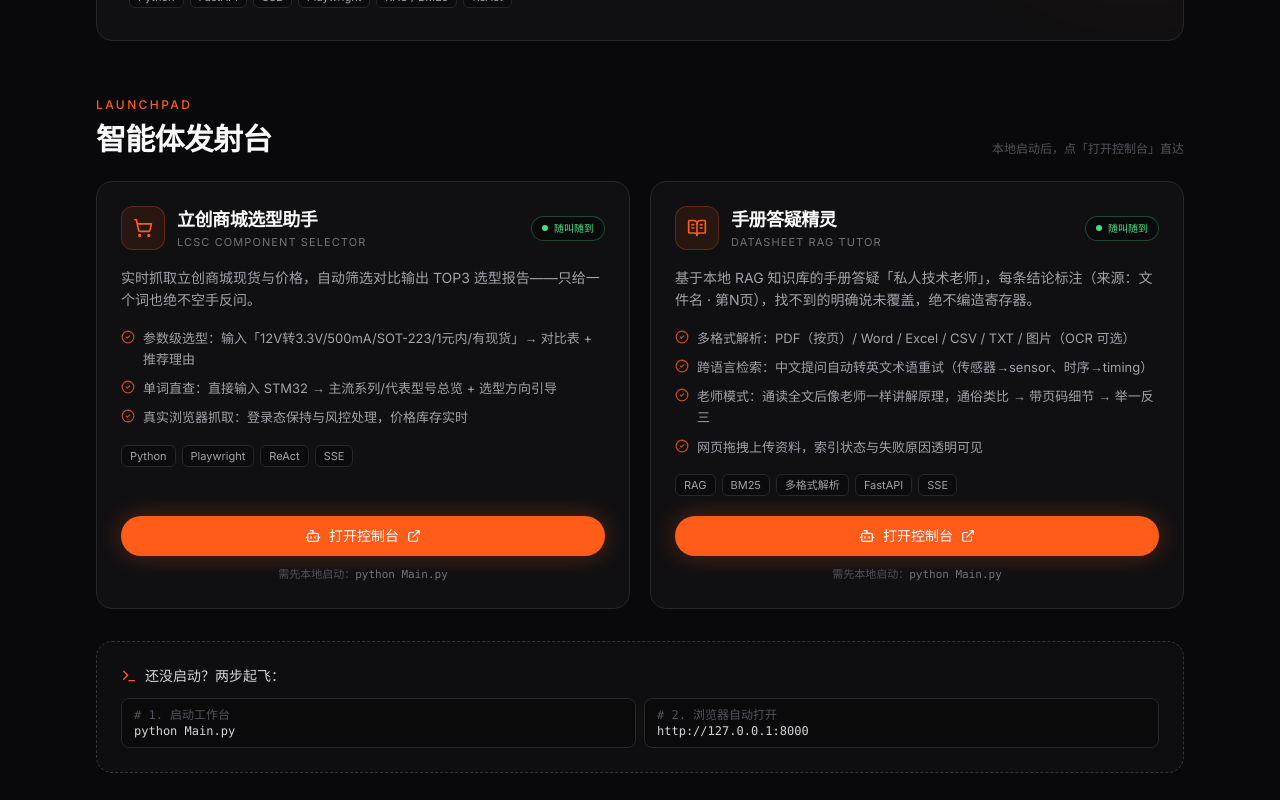
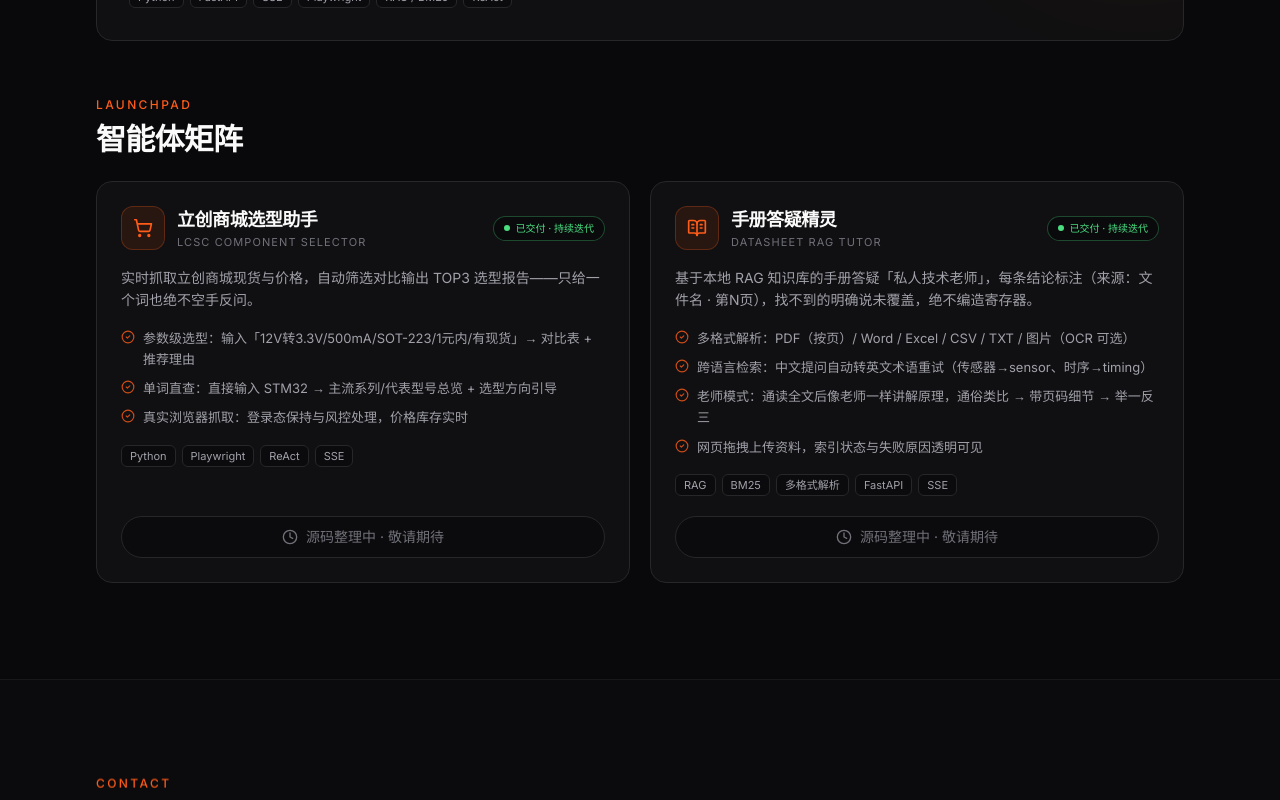
Before and after one commit to jiuming-666/zehua-portfolio, a Next.js app: page /agents in a window 1280 px wide. Shown: the part 620-1420 px from the top of the page. Built offline with nearby package versions, Linux system fonts and the light colour scheme.

Commit message:
移除智能体本地启动入口与项目数量化文案

```diff
--- a/app/agents/page.tsx
+++ b/app/agents/page.tsx
@@ -16,7 +16,7 @@ export default function AgentsPage() {
         eyebrow="AI Agents · 自研智能体"
         icon={Bot}
         title="我的智能体工作台"
-        description="我把日常研发里重复的活儿交给自研智能体：元器件选型、手册答疑。全部基于自建 ReAct 框架与本地 RAG，数据真实可溯源。启动本地工作台后，可从本页一键直达控制台。"
+        description="我把日常研发里重复的活儿交给自研智能体：元器件选型、手册答疑。全部基于自建 ReAct 框架与本地 RAG，数据真实可溯源、永不编造。"
       />
       <div className="pt-10">
         <AgentsGrid />
--- a/app/projects/page.tsx
+++ b/app/projects/page.tsx
@@ -16,7 +16,7 @@ export default function ProjectsPage() {
         eyebrow="Projects · Artifact Archive"
         icon={FolderKanban}
         title="实物项目档案"
-        description="5 个整机级工程项目，覆盖「MCU+FPGA/CPLD 异构架构」「射频硬件」「光电精密测量」。每个项目均预留实物、原理图、波形、上位机四维工程证据。"
+        description="整机级工程项目与研发全记录，覆盖「MCU+FPGA/CPLD 异构架构」「射频硬件」「光电精密测量」。每个项目均预留实物、原理图、波形、上位机四维工程证据。"
       />
       <ProjectsSection
         eyebrow="Full Archive"
--- a/components/agents/AgentsGrid.tsx
+++ b/components/agents/AgentsGrid.tsx
@@ -1,4 +1,4 @@
-import { Bot, BookOpenText, ShoppingCart, Boxes, ExternalLink, Terminal, CheckCircle2 } from "lucide-react";
+import { Bot, BookOpenText, ShoppingCart, Boxes, ExternalLink, CheckCircle2, Clock } from "lucide-react";
 import Reveal from "@/components/common/Reveal";
 import { agents, agentsPlatform, type Agent } from "@/lib/agents";
 
@@ -69,12 +69,9 @@ export default function AgentsGrid() {
               Launchpad
             </p>
             <h2 className="mt-2 text-2xl font-bold tracking-tight text-zinc-50 sm:text-3xl">
-              智能体发射台
+              智能体矩阵
             </h2>
           </div>
-          <p className="hidden text-xs text-zinc-600 sm:block">
-            本地启动后，点「打开控制台」直达
-          </p>
         </div>
       </Reveal>
 
@@ -85,28 +82,6 @@ export default function AgentsGrid() {
           </Reveal>
         ))}
       </div>
-
-      {/* ── 本地启动提示 ── */}
-      <Reveal delay={150}>
-        <div className="mt-8 rounded-2xl border border-dashed border-zinc-700/80 bg-zinc-900/40 p-5 text-sm text-zinc-400 sm:p-6">
-          <p className="flex items-center gap-2 font-medium text-zinc-300">
-            <Terminal className="h-4 w-4 text-accent" />
-            还没启动？两步起飞：
-          </p>
-          <div className="mt-3 grid gap-2 sm:grid-cols-2">
-            <code className="rounded-lg border border-zinc-800 bg-zinc-950/80 px-3 py-2 text-xs text-zinc-300">
-              <span className="text-zinc-600"># 1. 启动工作台</span>
-              <br />
-              python Main.py
-            </code>
-            <code className="rounded-lg border border-zinc-800 bg-zinc-950/80 px-3 py-2 text-xs text-zinc-300">
-              <span className="text-zinc-600"># 2. 浏览器自动打开</span>
-              <br />
-              http://127.0.0.1:8000
-            </code>
-          </div>
-        </div>
-      </Reveal>
     </section>
   );
 }
@@ -164,19 +139,23 @@ function AgentCard({ agent }: { agent: Agent }) {
       </div>
 
       <div className="mt-auto pt-5">
+        {agent.repoUrl ? (
           <a
-          href={agent.consoleUrl}
+            href={agent.repoUrl}
             target="_blank"
             rel="noopener noreferrer"
             className="inline-flex w-full items-center justify-center gap-2 rounded-full bg-accent px-5 py-2.5 text-sm font-medium text-white shadow-[0_0_24px_rgba(255,92,26,0.3)] transition-all duration-200 hover:bg-accent-soft hover:shadow-[0_0_32px_rgba(255,92,26,0.45)]"
           >
             <Bot className="h-4 w-4" />
-          打开控制台
+            查看项目源码
             <ExternalLink className="h-3.5 w-3.5" />
           </a>
-        <p className="mt-2.5 text-center text-[11px] text-zinc-600">
-          需先本地启动：<code className="text-zinc-500">{agent.launchCmd}</code>
-        </p>
+        ) : (
+          <div className="flex w-full items-center justify-center gap-2 rounded-full border border-zinc-800 bg-zinc-950/60 px-5 py-2.5 text-sm text-zinc-500">
+            <Clock className="h-4 w-4" />
+            源码整理中 · 敬请期待
+          </div>
+        )}
       </div>
     </article>
   );
--- a/components/home/QuickNav.tsx
+++ b/components/home/QuickNav.tsx
@@ -9,7 +9,7 @@ const tiles = [
     icon: FolderKanban,
     title: "实物项目",
     en: "Projects",
-    desc: "5 个整机级项目，含工程实拍证据与研发过程",
+    desc: "整机级工程项目，含工程实拍证据与研发过程",
   },
   {
     href: agentsEntry.href,
--- a/components/projects/ProjectsSection.tsx
+++ b/components/projects/ProjectsSection.tsx
@@ -79,9 +79,6 @@ export default function ProjectsSection({
                 {cat}
               </button>
             ))}
-            <span className="ml-auto hidden items-center text-xs text-zinc-600 sm:flex">
-              {visible.length} / {items.length} 个项目
-            </span>
           </div>
         </Reveal>
       )}
--- a/lib/agents.ts
+++ b/lib/agents.ts
@@ -14,11 +14,7 @@ export type Agent = {
   stack: string[];
   /** 状态标签 */
   status: string;
-  /** 本地控制台地址（启动后可从本站直达） */
-  consoleUrl: string;
-  /** 启动命令 */
-  launchCmd: string;
-  /** 代码仓库（可选） */
+  /** 代码仓库（可选，开源后填写） */
   repoUrl?: string;
 };
 
@@ -47,9 +43,7 @@ export const agents: Agent[] = [
       "真实浏览器抓取：登录态保持与风控处理，价格库存实时",
     ],
     stack: ["Python", "Playwright", "ReAct", "SSE"],
-    status: "随叫随到",
-    consoleUrl: "http://127.0.0.1:8000",
-    launchCmd: "python Main.py",
+    status: "已交付 · 持续迭代",
   },
   {
     id: "datasheet-rag",
@@ -63,9 +57,7 @@ export const agents: Agent[] = [
       "网页拖拽上传资料，索引状态与失败原因透明可见",
     ],
     stack: ["RAG", "BM25", "多格式解析", "FastAPI", "SSE"],
-    status: "随叫随到",
-    consoleUrl: "http://127.0.0.1:8000",
-    launchCmd: "python Main.py",
+    status: "已交付 · 持续迭代",
   },
 ];
 
@@ -74,5 +66,5 @@ export const agentsEntry = {
   href: "/agents",
   title: "我的智能体",
   en: "AI Agents",
-  desc: "自研多智能体工作台：选型助手、手册答疑，启动后一键直达控制台",
+  desc: "自研多智能体工作台：选型助手、手册答疑精灵",
 };
```
Lines whose indentation alone changed are shown as unchanged.
